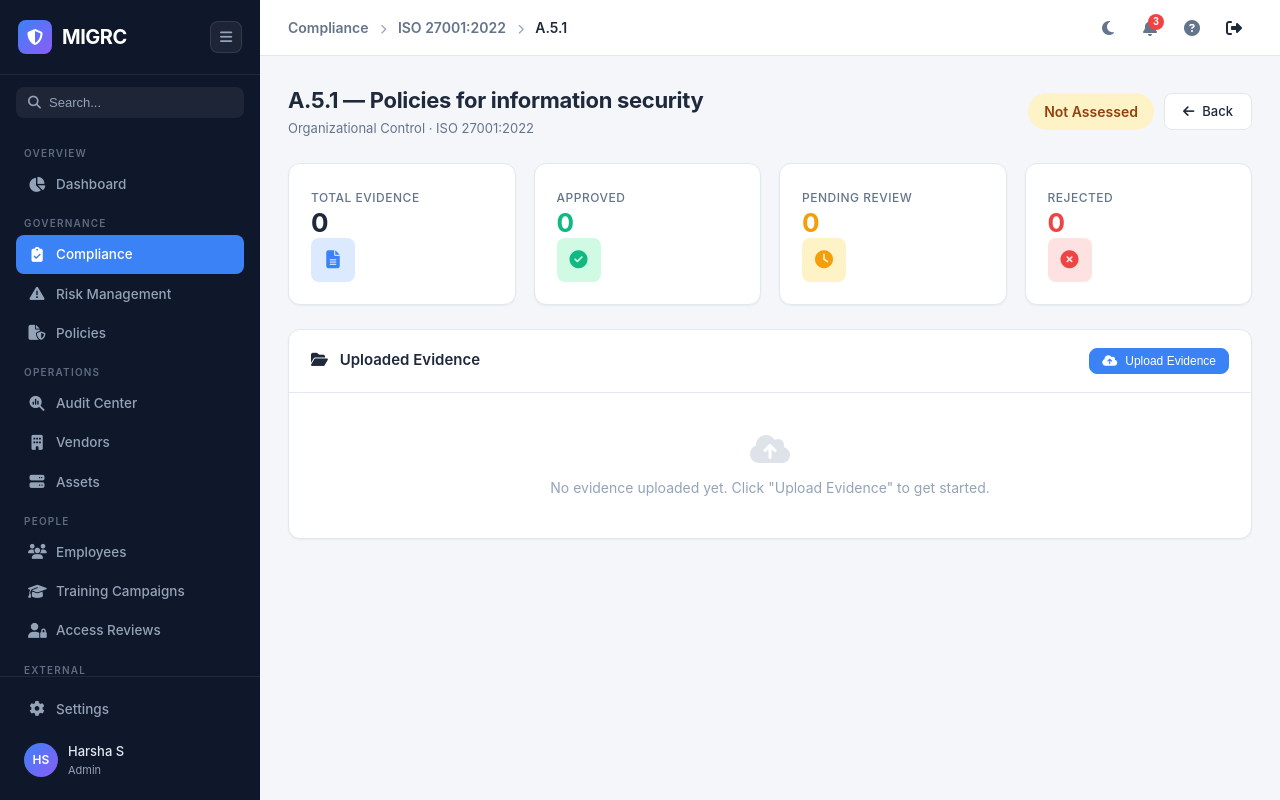
After one commit to Harsha2626/MIGRC, a Flask app: page /compliance/1/control/1 in a window 1280 px wide. The commit adds this page. Run offline with Flask 3, Linux system fonts and the light colour scheme; a user stored in the database is signed in.

Commit message:
phase 4, 5

```diff
--- a/app/routes/compliance.py
+++ b/app/routes/compliance.py
@@ -1,8 +1,16 @@
-from flask import Blueprint, render_template, abort
-from flask_login import login_required
-from app.models import Framework, Control
+import os
+from datetime import datetime, date
+from flask import Blueprint, render_template, request, redirect, url_for, flash, current_app
+from flask_login import login_required, current_user
+from werkzeug.utils import secure_filename
+from app.models import db, Framework, Control, Evidence, EvidenceMapping, ComplianceSnapshot
 
 compliance_bp = Blueprint('compliance', __name__)
+
+
+def allowed_file(filename):
+    return '.' in filename and \
+        filename.rsplit('.', 1)[1].lower() in current_app.config.get('ALLOWED_EXTENSIONS', set())
 
 
 @compliance_bp.route('/compliance')
@@ -27,5 +35,213 @@ def framework_detail(framework_id):
             categories[cat] = []
         categories[cat].append(c)
 
+    # Build evidence count per control for badges
+    evidence_counts = {}
+    for c in controls:
+        evidence_counts[c.id] = c.evidence_mappings.count()
+
     return render_template('compliance_detail.html', page='compliance',
-        framework=fw, controls=controls, categories=categories)
+        framework=fw, controls=controls, categories=categories,
+        evidence_counts=evidence_counts)
+
+
+@compliance_bp.route('/compliance/<int:framework_id>/control/<int:control_id>')
+@login_required
+def control_detail(framework_id, control_id):
+    fw = Framework.query.get_or_404(framework_id)
+    ctrl = Control.query.get_or_404(control_id)
+
+    # Get all evidence mapped to this control
+    mappings = EvidenceMapping.query.filter_by(control_id=ctrl.id).all()
+    evidence_list = []
+    for m in mappings:
+        ev = m.evidence
+        evidence_list.append({
+            'id': ev.id,
+            'title': ev.title,
+            'description': ev.description,
+            'file_name': ev.file_name,
+            'file_type': ev.file_type,
+            'file_size': ev.file_size,
+            'source_type': ev.source_type,
+            'uploaded_by': ev.uploaded_by.name if ev.uploaded_by else '—',
+            'status': ev.status,
+            'review_notes': ev.review_notes,
+            'created_at': ev.created_at,
+            'audit_period_start': ev.audit_period_start,
+            'audit_period_end': ev.audit_period_end,
+            'mapping_id': m.id,
+        })
+
+    # Get all controls in this framework for multi-map dropdown
+    all_controls = Control.query.filter_by(framework_id=fw.id).order_by(Control.code).all()
+
+    return render_template('control_detail.html', page='compliance',
+        framework=fw, control=ctrl, evidence_list=evidence_list,
+        all_controls=all_controls)
+
+
+# ---- EVIDENCE UPLOAD ----
+@compliance_bp.route('/compliance/<int:framework_id>/control/<int:control_id>/upload', methods=['POST'])
+@login_required
+def upload_evidence(framework_id, control_id):
+    fw = Framework.query.get_or_404(framework_id)
+    ctrl = Control.query.get_or_404(control_id)
+
+    title = request.form.get('title', '').strip()
+    description = request.form.get('description', '').strip()
+    source_type = request.form.get('source_type', 'Manual Upload')
+    audit_start = request.form.get('audit_period_start')
+    audit_end = request.form.get('audit_period_end')
+    map_control_ids = request.form.getlist('map_controls')
+
+    file = request.files.get('file')
+
+    if not title:
+        flash('Evidence title is required.', 'error')
+        return redirect(url_for('compliance.control_detail', framework_id=fw.id, control_id=ctrl.id))
+
+    if not file or file.filename == '':
+        flash('Please select a file to upload.', 'error')
+        return redirect(url_for('compliance.control_detail', framework_id=fw.id, control_id=ctrl.id))
+
+    if not allowed_file(file.filename):
+        flash('File type not allowed. Use: pdf, png, jpg, csv, xlsx, doc, docx', 'error')
+        return redirect(url_for('compliance.control_detail', framework_id=fw.id, control_id=ctrl.id))
+
+    # Save file
+    filename = secure_filename(file.filename)
+    timestamp = datetime.utcnow().strftime('%Y%m%d%H%M%S')
+    unique_filename = f"{timestamp}_{filename}"
+    upload_folder = current_app.config['UPLOAD_FOLDER']
+    file_path = os.path.join(upload_folder, unique_filename)
+    file.save(file_path)
+
+    # Get file size
+    file_size = os.path.getsize(file_path)
+    file_type = filename.rsplit('.', 1)[1].lower() if '.' in filename else ''
+
+    # Create Evidence record
+    evidence = Evidence(
+        title=title,
+        description=description,
+        file_path=unique_filename,
+        file_name=filename,
+        file_type=file_type,
+        file_size=file_size,
+        source_type=source_type,
+        uploaded_by_id=current_user.id,
+        audit_period_start=datetime.strptime(audit_start, '%Y-%m-%d').date() if audit_start else None,
+        audit_period_end=datetime.strptime(audit_end, '%Y-%m-%d').date() if audit_end else None,
+    )
+    db.session.add(evidence)
+    db.session.flush()
+
+    # Map to current control
+    mapped_ids = set()
+    mapped_ids.add(ctrl.id)
+    db.session.add(EvidenceMapping(evidence_id=evidence.id, control_id=ctrl.id))
+
+    # Map to additional controls if selected
+    for cid in map_control_ids:
+        try:
+            cid_int = int(cid)
+            if cid_int not in mapped_ids:
+                mapped_ids.add(cid_int)
+                db.session.add(EvidenceMapping(evidence_id=evidence.id, control_id=cid_int))
+        except ValueError:
+            pass
+
+    db.session.commit()
+
+    # Auto-update control status for all mapped controls
+    for cid in mapped_ids:
+        _recalculate_control_status(cid)
+    db.session.commit()
+
+    flash(f'Evidence "{title}" uploaded and mapped to {len(mapped_ids)} control(s).', 'success')
+    return redirect(url_for('compliance.control_detail', framework_id=fw.id, control_id=ctrl.id))
+
+
+# ---- EVIDENCE REVIEW (Approve / Reject) ----
+@compliance_bp.route('/evidence/<int:evidence_id>/review', methods=['POST'])
+@login_required
+def review_evidence(evidence_id):
+    evidence = Evidence.query.get_or_404(evidence_id)
+    action = request.form.get('action')
+    review_notes = request.form.get('review_notes', '').strip()
+
+    if action == 'approve':
+        evidence.status = 'Approved'
+        flash(f'Evidence "{evidence.title}" approved.', 'success')
+    elif action == 'reject':
+        evidence.status = 'Rejected'
+        flash(f'Evidence "{evidence.title}" rejected.', 'error')
+    else:
+        flash('Invalid action.', 'error')
+        return redirect(request.referrer or '/')
+
+    evidence.review_notes = review_notes
+    evidence.reviewed_by = current_user.name
+    evidence.reviewed_at = datetime.utcnow()
+    db.session.commit()
+
+    # Recalculate status for all controls mapped to this evidence
+    for mapping in evidence.evidence_mappings:
+        _recalculate_control_status(mapping.control_id)
+    db.session.commit()
+
+    return redirect(request.referrer or '/')
+
+
+# ---- EVIDENCE DELETE ----
+@compliance_bp.route('/evidence/<int:evidence_id>/delete', methods=['POST'])
+@login_required
+def delete_evidence(evidence_id):
+    evidence = Evidence.query.get_or_404(evidence_id)
+    affected_control_ids = [m.control_id for m in evidence.evidence_mappings]
+
+    # Delete the file from disk
+    upload_folder = current_app.config['UPLOAD_FOLDER']
+    file_path = os.path.join(upload_folder, evidence.file_path) if evidence.file_path else None
+    if file_path and os.path.exists(file_path):
+        os.remove(file_path)
+
+    title = evidence.title
+    db.session.delete(evidence)
+    db.session.commit()
+
+    # Recalculate status for affected controls
+    for cid in affected_control_ids:
+        _recalculate_control_status(cid)
+    db.session.commit()
+
+    flash(f'Evidence "{title}" deleted.', 'success')
+    return redirect(request.referrer or '/')
+
+
+def _recalculate_control_status(control_id):
+    """Recalculate a control's status based on its mapped evidence."""
+    ctrl = Control.query.get(control_id)
+    if not ctrl:
+        return
+
+    mappings = EvidenceMapping.query.filter_by(control_id=control_id).all()
+    if not mappings:
+        ctrl.status = 'Not Assessed'
+        return
+
+    statuses = [m.evidence.status for m in mappings]
+
+    # If any evidence is approved and none are rejected → Passing
+    # If any evidence is rejected → Failing
+    # Otherwise (all pending) → Not Assessed
+    has_approved = 'Approved' in statuses
+    has_rejected = 'Rejected' in statuses
+
+    if has_rejected:
+        ctrl.status = 'Failing'
+    elif has_approved:
+        ctrl.status = 'Passing'
+    else:
+        ctrl.status = 'Not Assessed'
--- /dev/null
+++ b/templates/control_detail.html
@@ -0,0 +1,233 @@
+{% extends "base.html" %}
+{% block title %}{{ control.code }} - {{ control.title }}{% endblock %}
+{% block breadcrumb %}
+<a href="/compliance" style="color:var(--text-secondary);text-decoration:none;">Compliance</a>
+<i class="fas fa-chevron-right" style="font-size:10px;margin:0 8px;color:var(--text-muted);"></i>
+<a href="/compliance/{{ framework.id }}" style="color:var(--text-secondary);text-decoration:none;">{{ framework.name }}</a>
+<i class="fas fa-chevron-right" style="font-size:10px;margin:0 8px;color:var(--text-muted);"></i>
+<span>{{ control.code }}</span>
+{% endblock %}
+
+{% block content %}
+<div class="page-header">
+    <div>
+        <h1>{{ control.code }} — {{ control.title }}</h1>
+        <p>{{ control.category }} Control &middot; {{ framework.name }}</p>
+    </div>
+    <div class="page-actions">
+        <span class="badge {% if control.status == 'Passing' %}badge-success{% elif control.status == 'Failing' %}badge-danger{% elif control.status == 'Not Applicable' %}badge-neutral{% else %}badge-warning{% endif %}" style="font-size:14px;padding:8px 16px;">
+            {{ control.status }}
+        </span>
+        <a href="/compliance/{{ framework.id }}" class="btn btn-secondary"><i class="fas fa-arrow-left"></i> Back</a>
+    </div>
+</div>
+
+<!-- Control Info -->
+{% if control.description or control.evidence_requirement %}
+<div class="card" style="margin-bottom:20px;">
+    <div class="card-body">
+        {% if control.description %}
+        <div style="margin-bottom:12px;">
+            <div style="font-size:12px;font-weight:600;text-transform:uppercase;color:var(--text-muted);margin-bottom:4px;">Description</div>
+            <p style="font-size:13px;line-height:1.6;">{{ control.description }}</p>
+        </div>
+        {% endif %}
+        {% if control.evidence_requirement %}
+        <div>
+            <div style="font-size:12px;font-weight:600;text-transform:uppercase;color:var(--text-muted);margin-bottom:4px;">Evidence Requirements</div>
+            <p style="font-size:13px;line-height:1.6;color:var(--accent-primary);">{{ control.evidence_requirement }}</p>
+        </div>
+        {% endif %}
+    </div>
+</div>
+{% endif %}
+
+<!-- Evidence Summary -->
+<div class="grid-4" style="margin-bottom:24px;">
+    <div class="stat-card">
+        <div class="stat-card-content">
+            <div>
+                <span class="stat-label">Total Evidence</span>
+                <div class="stat-value">{{ evidence_list|length }}</div>
+            </div>
+            <div class="stat-icon blue"><i class="fas fa-file-lines"></i></div>
+        </div>
+    </div>
+    <div class="stat-card">
+        <div class="stat-card-content">
+            <div>
+                <span class="stat-label">Approved</span>
+                <div class="stat-value" style="color:var(--accent-success);">{{ evidence_list|selectattr('status','equalto','Approved')|list|length }}</div>
+            </div>
+            <div class="stat-icon green"><i class="fas fa-check-circle"></i></div>
+        </div>
+    </div>
+    <div class="stat-card">
+        <div class="stat-card-content">
+            <div>
+                <span class="stat-label">Pending Review</span>
+                <div class="stat-value" style="color:var(--accent-warning);">{{ evidence_list|selectattr('status','equalto','Pending Review')|list|length }}</div>
+            </div>
+            <div class="stat-icon orange"><i class="fas fa-clock"></i></div>
+        </div>
+    </div>
+    <div class="stat-card">
+        <div class="stat-card-content">
+            <div>
+                <span class="stat-label">Rejected</span>
+                <div class="stat-value" style="color:var(--accent-danger);">{{ evidence_list|selectattr('status','equalto','Rejected')|list|length }}</div>
+            </div>
+            <div class="stat-icon red"><i class="fas fa-times-circle"></i></div>
+        </div>
+    </div>
+</div>
+
+<!-- Evidence Table -->
+<div class="card" style="margin-bottom:20px;">
+    <div class="card-header">
+        <h3><i class="fas fa-folder-open" style="margin-right:8px;"></i> Uploaded Evidence</h3>
+        <button class="btn btn-sm btn-primary" onclick="document.getElementById('uploadSection').style.display = document.getElementById('uploadSection').style.display === 'none' ? '' : 'none'">
+            <i class="fas fa-cloud-upload-alt"></i> Upload Evidence
+        </button>
+    </div>
+    <div class="card-body no-padding">
+        {% if evidence_list %}
+        <table>
+            <thead>
+                <tr>
+                    <th>Evidence</th>
+                    <th style="width:100px;">Type</th>
+                    <th style="width:120px;">Uploaded By</th>
+                    <th style="width:110px;">Status</th>
+                    <th style="width:160px;">Actions</th>
+                </tr>
+            </thead>
+            <tbody>
+                {% for ev in evidence_list %}
+                <tr>
+                    <td>
+                        <div style="font-weight:600;font-size:13px;">{{ ev.title }}</div>
+                        <div style="font-size:11px;color:var(--text-muted);">
+                            {{ ev.file_name }}
+                            {% if ev.file_size %}· {{ (ev.file_size / 1024)|round|int }} KB{% endif %}
+                        </div>
+                        {% if ev.description %}
+                        <div style="font-size:11px;color:var(--text-secondary);margin-top:2px;">{{ ev.description[:100] }}{% if ev.description|length > 100 %}...{% endif %}</div>
+                        {% endif %}
+                    </td>
+                    <td><span class="mini-badge mb-blue" style="padding:3px 8px;border-radius:4px;font-size:10px;background:var(--accent-primary-light);color:var(--accent-primary);">{{ ev.source_type }}</span></td>
+                    <td style="font-size:12px;">{{ ev.uploaded_by }}</td>
+                    <td>
+                        <span class="badge {% if ev.status == 'Approved' %}badge-success{% elif ev.status == 'Rejected' %}badge-danger{% else %}badge-warning{% endif %}">
+                            {{ ev.status }}
+                        </span>
+                    </td>
+                    <td>
+                        {% if ev.status == 'Pending Review' %}
+                        <div style="display:flex;gap:4px;">
+                            <form action="/evidence/{{ ev.id }}/review" method="POST" style="display:inline;">
+                                <input type="hidden" name="csrf_token" value="{{ csrf_token() }}">
+                                <input type="hidden" name="action" value="approve">
+                                <button type="submit" class="btn btn-sm btn-primary btn-icon" title="Approve"><i class="fas fa-check"></i></button>
+                            </form>
+                            <form action="/evidence/{{ ev.id }}/review" method="POST" style="display:inline;">
+                                <input type="hidden" name="csrf_token" value="{{ csrf_token() }}">
+                                <input type="hidden" name="action" value="reject">
+                                <button type="submit" class="btn btn-sm btn-secondary btn-icon" title="Reject" style="color:var(--accent-danger);"><i class="fas fa-times"></i></button>
+                            </form>
+                            <form action="/evidence/{{ ev.id }}/delete" method="POST" style="display:inline;" onsubmit="return confirm('Delete this evidence?')">
+                                <input type="hidden" name="csrf_token" value="{{ csrf_token() }}">
+                                <button type="submit" class="btn btn-sm btn-secondary btn-icon" title="Delete"><i class="fas fa-trash"></i></button>
+                            </form>
+                        </div>
+                        {% else %}
+                        <div style="display:flex;gap:4px;">
+                            {% if ev.review_notes %}
+                            <span title="{{ ev.review_notes }}" style="font-size:11px;color:var(--text-muted);cursor:help;"><i class="fas fa-comment"></i> Notes</span>
+                            {% endif %}
+                            <form action="/evidence/{{ ev.id }}/delete" method="POST" style="display:inline;margin-left:auto;" onsubmit="return confirm('Delete this evidence?')">
+                                <input type="hidden" name="csrf_token" value="{{ csrf_token() }}">
+                                <button type="submit" class="btn btn-sm btn-secondary btn-icon" title="Delete"><i class="fas fa-trash"></i></button>
+                            </form>
+                        </div>
+                        {% endif %}
+                    </td>
+                </tr>
+                {% endfor %}
+            </tbody>
+        </table>
+        {% else %}
+        <div style="padding:40px;text-align:center;color:var(--text-muted);">
+            <i class="fas fa-cloud-upload-alt" style="font-size:32px;margin-bottom:12px;opacity:0.3;"></i>
+            <p>No evidence uploaded yet. Click "Upload Evidence" to get started.</p>
+        </div>
+        {% endif %}
+    </div>
+</div>
+
+<!-- Upload Form (hidden by default) -->
+<div id="uploadSection" class="card" style="display:none;margin-bottom:20px;">
+    <div class="card-header">
+        <h3><i class="fas fa-upload" style="margin-right:8px;"></i> Upload New Evidence</h3>
+        <button class="btn btn-sm btn-secondary" onclick="document.getElementById('uploadSection').style.display='none'"><i class="fas fa-times"></i></button>
+    </div>
+    <div class="card-body">
+        <form action="/compliance/{{ framework.id }}/control/{{ control.id }}/upload" method="POST" enctype="multipart/form-data">
+            <input type="hidden" name="csrf_token" value="{{ csrf_token() }}">
+
+            <div style="display:grid;grid-template-columns:1fr 1fr;gap:16px;">
+                <div class="form-group">
+                    <label>Evidence Title *</label>
+                    <input type="text" name="title" class="form-control" placeholder="e.g. Information Security Policy v3.0" required>
+                </div>
+                <div class="form-group">
+                    <label>Source Type</label>
+                    <select name="source_type" class="form-control">
+                        <option value="Manual Upload">Manual Upload</option>
+                        <option value="Screenshot">Screenshot</option>
+                        <option value="System Export">System Export</option>
+                        <option value="Third Party">Third Party Report</option>
+                    </select>
+                </div>
+            </div>
+
+            <div class="form-group">
+                <label>Description</label>
+                <textarea name="description" class="form-control" rows="2" placeholder="Brief description of this evidence..."></textarea>
+            </div>
+
+            <div class="form-group">
+                <label>File * <span style="font-size:11px;color:var(--text-muted);">(pdf, png, jpg, csv, xlsx, doc, docx — max 10MB)</span></label>
+                <input type="file" name="file" class="form-control" accept=".pdf,.png,.jpg,.jpeg,.csv,.xlsx,.doc,.docx" required>
+            </div>
+
+            <div style="display:grid;grid-template-columns:1fr 1fr;gap:16px;">
+                <div class="form-group">
+                    <label>Audit Period Start</label>
+                    <input type="date" name="audit_period_start" class="form-control">
+                </div>
+                <div class="form-group">
+                    <label>Audit Period End</label>
+                    <input type="date" name="audit_period_end" class="form-control">
+                </div>
+            </div>
+
+            <div class="form-group">
+                <label>Also map to additional controls <span style="font-size:11px;color:var(--text-muted);">(optional, hold Ctrl to multi-select)</span></label>
+                <select name="map_controls" class="form-control" multiple style="height:120px;">
+                    {% for c in all_controls %}
+                    {% if c.id != control.id %}
+                    <option value="{{ c.id }}">{{ c.code }} — {{ c.title }}</option>
+                    {% endif %}
+                    {% endfor %}
+                </select>
+            </div>
+
+            <div style="display:flex;gap:8px;margin-top:16px;">
+                <button type="submit" class="btn btn-primary"><i class="fas fa-upload"></i> Upload & Map</button>
+                <button type="button" class="btn btn-secondary" onclick="document.getElementById('uploadSection').style.display='none'">Cancel</button>
+            </div>
+        </form>
+    </div>
+</div>
+{% endblock %}
```
Also changed, not shown: app/models.py (+30 -0 lines), templates/compliance_detail.html (+12 -1 lines), migrc.db.
